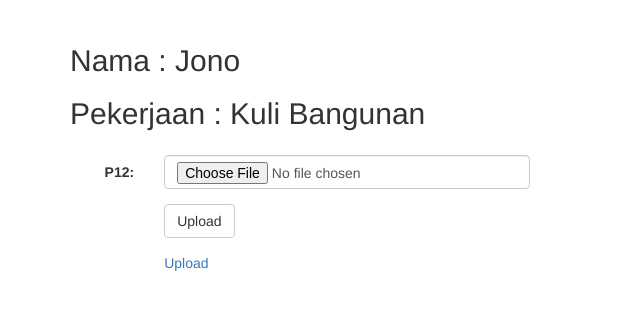
After one commit to bintangglenn/FileSigner, a PHP site: page /profil.php in a window 1280 px wide. The commit adds this page. Shown: the top 310 px of the page, without its empty margins (0-640 px from the left). Run offline with PHP 8.4, Linux system fonts and the light colour scheme.

Commit message:
Add profil page

```diff
--- a/app.php
+++ b/app.php
@@ -5,6 +5,11 @@ if(isset($_FILES['document'])){
 	$file_name = $_FILES['document']['name'];
 
 	$file_size = $_FILES['document']['size'];
+
+	$p12_name = $_FILES['p12']['name'];
+
+	$p12_type = $_FILES['p12']['type'];
+
 	if($file_size > 1000000) {
 		$file_size = round($file_size / 1048576, 2) . " MB";
 	}
--- /dev/null
+++ b/profil.php
@@ -0,0 +1,64 @@
+<?php session_start() ?>
+
+<!DOCTYPE html>
+<html lang="en">
+<head>
+    <title>Upload | Tutorial 7</title>
+    <meta charset="UTF-8">
+    <meta name="viewport" content="width=device-width, initial-scale=1">
+    <link rel="stylesheet" href="libs/bootstrap/dist/css/bootstrap.min.css">
+</head>
+<body>
+    <div class="container" style="margin-top: 3vh;">
+        <div class="col-md-5">
+            <form class="form-horizontal" action="app.php" method="post" enctype="multipart/form-data">
+                <div class="form-group">
+                    <h2>
+                        Nama : Jono
+                    </h2>
+                    <h2>
+                        Pekerjaan : Kuli Bangunan
+                    </h2>
+                </div>
+
+
+                <div class="form-group">
+                    <label class="control-label col-sm-2" for="document">P12:</label>
+                    <div class="col-sm-10">
+                      <input type="file" name="p12" id="file12" class="form-control">
+                    </div>
+                </div>
+
+                <div class="form-group">
+                    <div class="col-sm-offset-2 col-sm-10">
+                        <input type="submit" value="Upload" name="submit" class="btn btn-default">
+                    </div>
+                </div>
+
+
+                <div class="form-group">
+                    <div class="col-sm-offset-2 col-sm-10">
+                        <a href="index.php" value="uploadFile"> Upload </a>
+                    </div>
+                </div>
+            </form>
+        </div>
+
+        <?php
+            if(isset($_SESSION['valid'])) {
+                echo $_SESSION['valid'];
+                unset($_SESSION['valid']);
+            }
+            if(!isset($_SESSION['dataUpload'])) {
+                $_SESSION['dataUpload'] = array();
+            }
+            if(!isset($_SESSION['idx'])) {
+                 $_SESSION['idx'] = 0;
+            }
+        ?>
+    </div>
+
+    <script src="libs/jquery/dist/jquery.min.js"></script>
+    <script src="libs/bootstrap/dist/js/bootstrap.min.js"></script>
+</body>
+</html>
```
Also changed, not shown: profilConfig.php (added).
